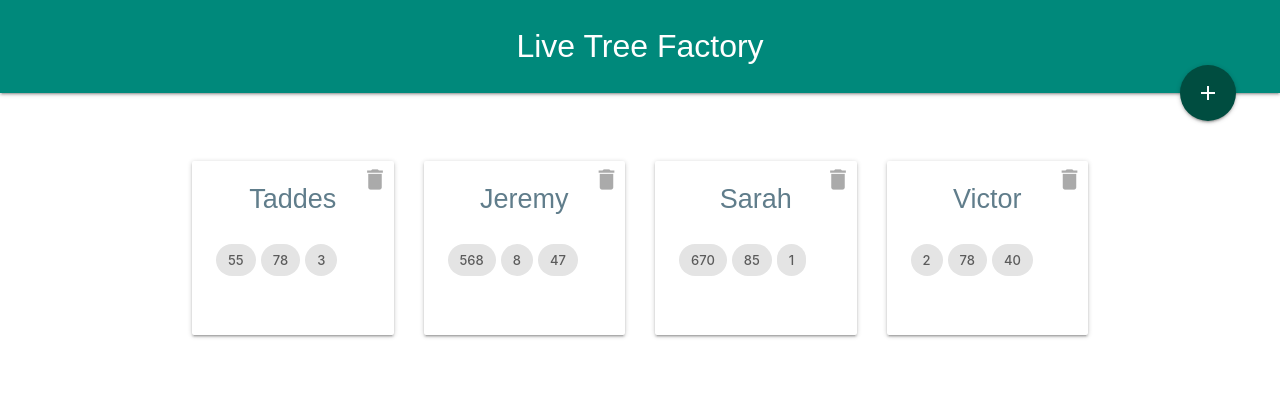
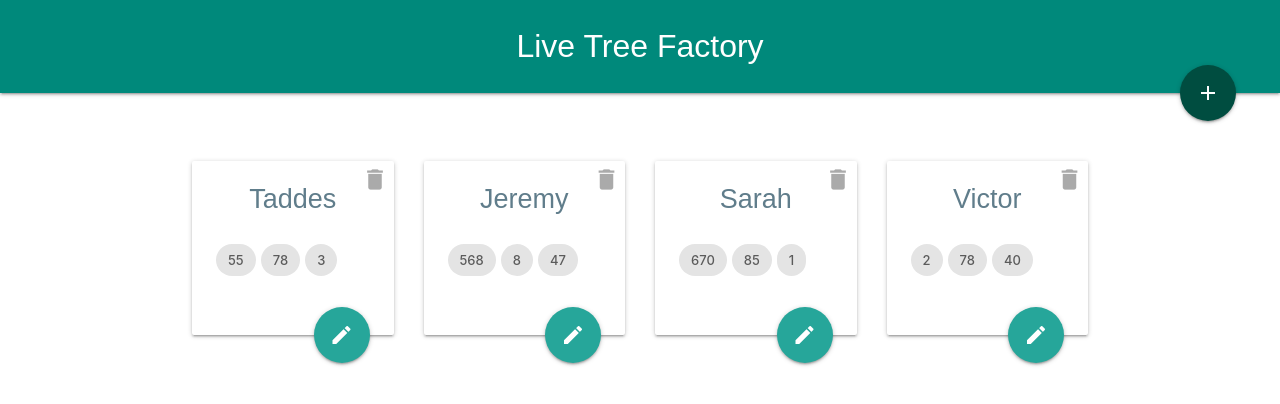
Before and after one commit to taddes/Live-Tree-View, a Vue app: page /add-factory in a window 1280 px wide. Shown: the top 404 px of the page. Built offline with nearby package versions, Linux system fonts and the light colour scheme; a web font is replaced by a local one.

Commit message:
made basic changes to factory setup and display of numbers. Created EditFactory component

```diff
--- a/src/components/AddFactory.vue
+++ b/src/components/AddFactory.vue
@@ -17,6 +17,8 @@
       </div> -->
       <div>
         <ul class="numbers">
+          <label for="num">You randomly generated numbers:</label>
+          <br>
           <li v-for="(num, index) in numbers" v-bind:key="index">
             <span class="chip">{{num}}</span>
           </li>
@@ -173,6 +175,8 @@ export default {
 .add-factory .field {
   margin: 20px auto;
 }
-
+.numbers li {
+  display: inline-block;
+}
 
 </style>
--- /dev/null
+++ b/src/components/EditFactory.vue
@@ -0,0 +1,21 @@
+<template>
+  <div class="container edit-factory">
+    <h2>Edit Factory {{this.$route.params.factory_slug}}</h2>
+  </div>
+</template>
+
+<script>
+export default {
+  name: 'EditFactory',
+  data() {
+    return {
+
+    }
+  }
+
+}
+</script>
+
+<style>
+
+</style>
--- a/src/components/Index.vue
+++ b/src/components/Index.vue
@@ -11,8 +11,12 @@
           </li>
         </ul>
       </div>
+      <span class="btn-floating btn-large halfway-fab">
+        <router-link :to="{ name: 'EditFactory', params: {factory_slug: factory.slug} }">
+          <i class="material-icons edit">edit</i>
+        </router-link>
+      </span>
     </div>
-
   </div>
 </template>
 
--- a/src/router/index.js
+++ b/src/router/index.js
@@ -2,6 +2,7 @@ import Vue from 'vue'
 import Router from 'vue-router'
 import Index from '@/components/Index'
 import AddFactory from '@/components/AddFactory'
+import EditFactory from '@/components/EditFactory'
 
 Vue.use(Router)
 
@@ -16,6 +17,11 @@ export default new Router({
       path: '/add-factory',
       name: 'AddFactory',
       component: AddFactory
+    },
+    {
+      path: '/edit-factory/:factory_slug',
+      name: 'EditFactory',
+      component: EditFactory
     }
   ]
 })
```
